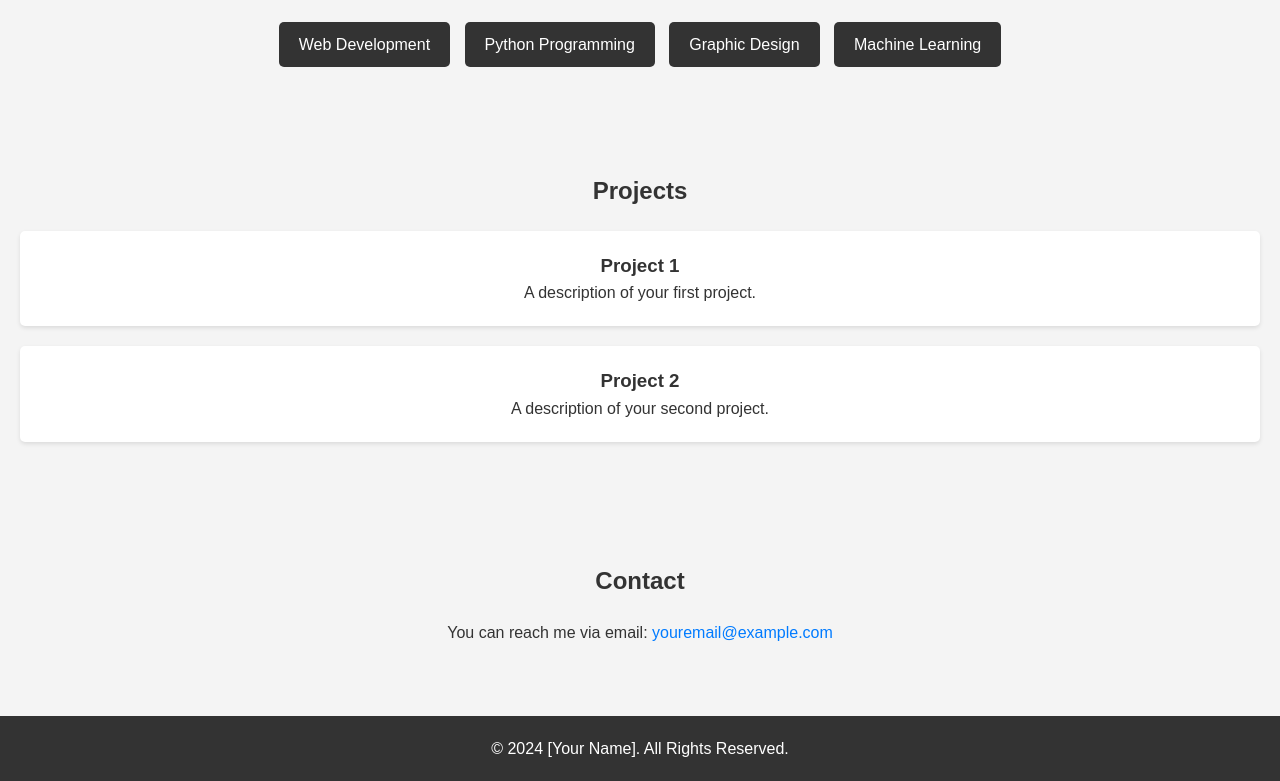
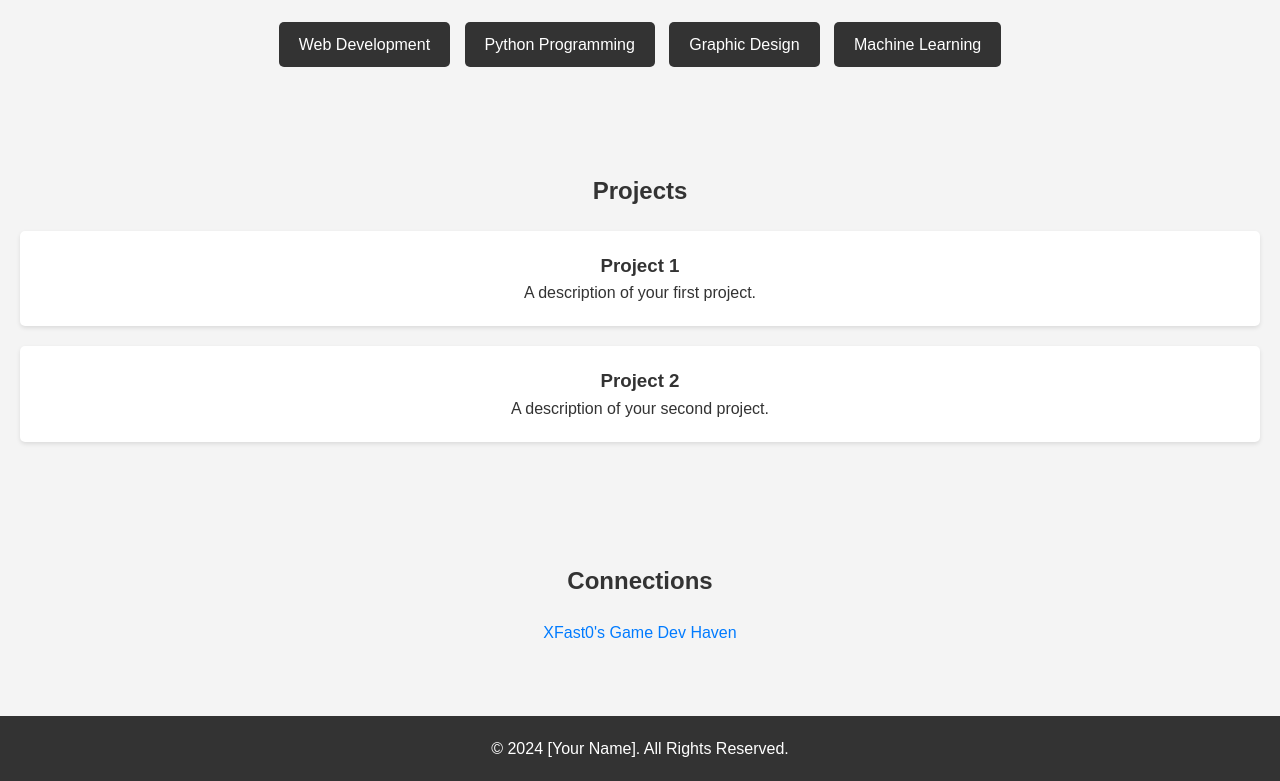
Before and after one commit to XFast0/mainpage.github.io, a plain HTML site: page index.html in a window 1280 px wide. Shown: the part 527-1308 px from the top of the page. Drawn offline with Linux system fonts and the light colour scheme.

Commit message:
Update index.html

```diff
--- a/index.html
+++ b/index.html
@@ -53,8 +53,8 @@
 
   <section id="contact" class="contact-section">
     <div class="container">
-      <h2>Contact</h2>
-      <p>You can reach me via email: <a href="mailto:youremail@example.com">youremail@example.com</a></p>
+      <h2>Connections</h2>
+      <p><a href="https://discord.gg/8XGwq3JbSs">XFast0's Game Dev Haven</a></p>
     </div>
   </section>
 
```
